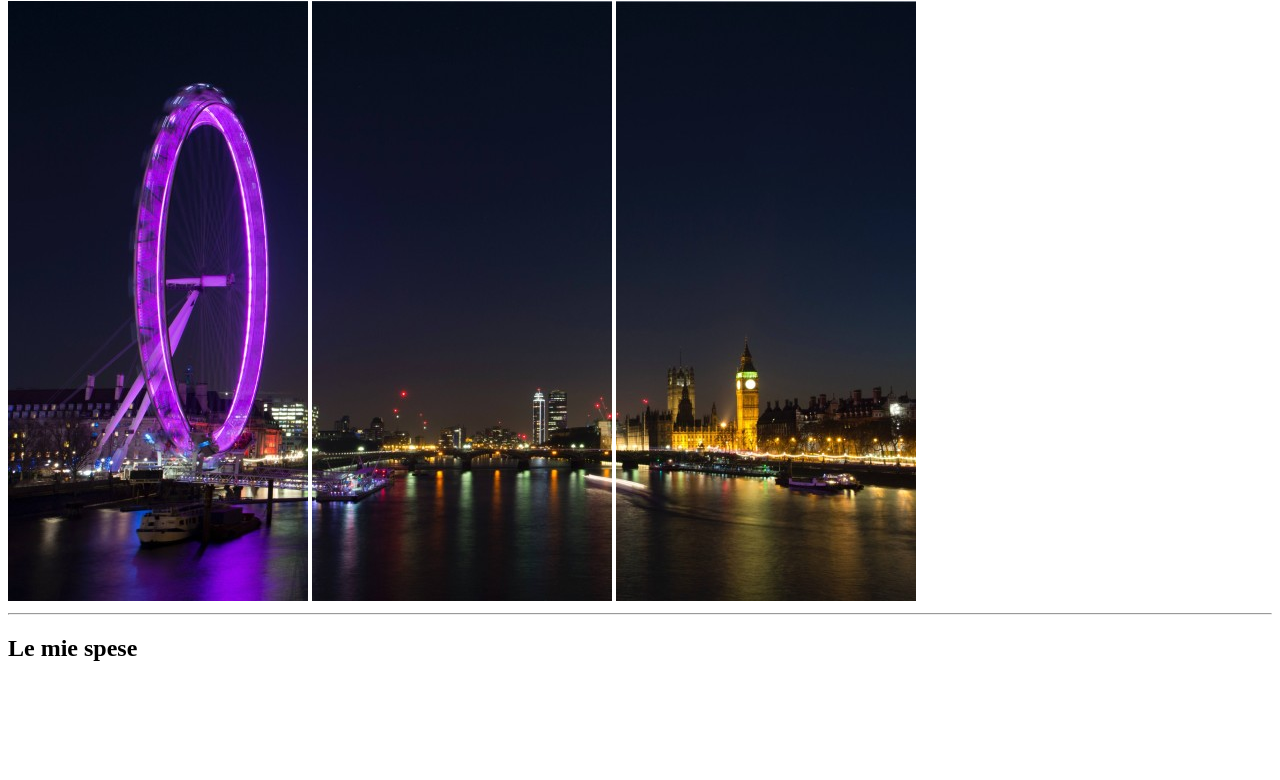
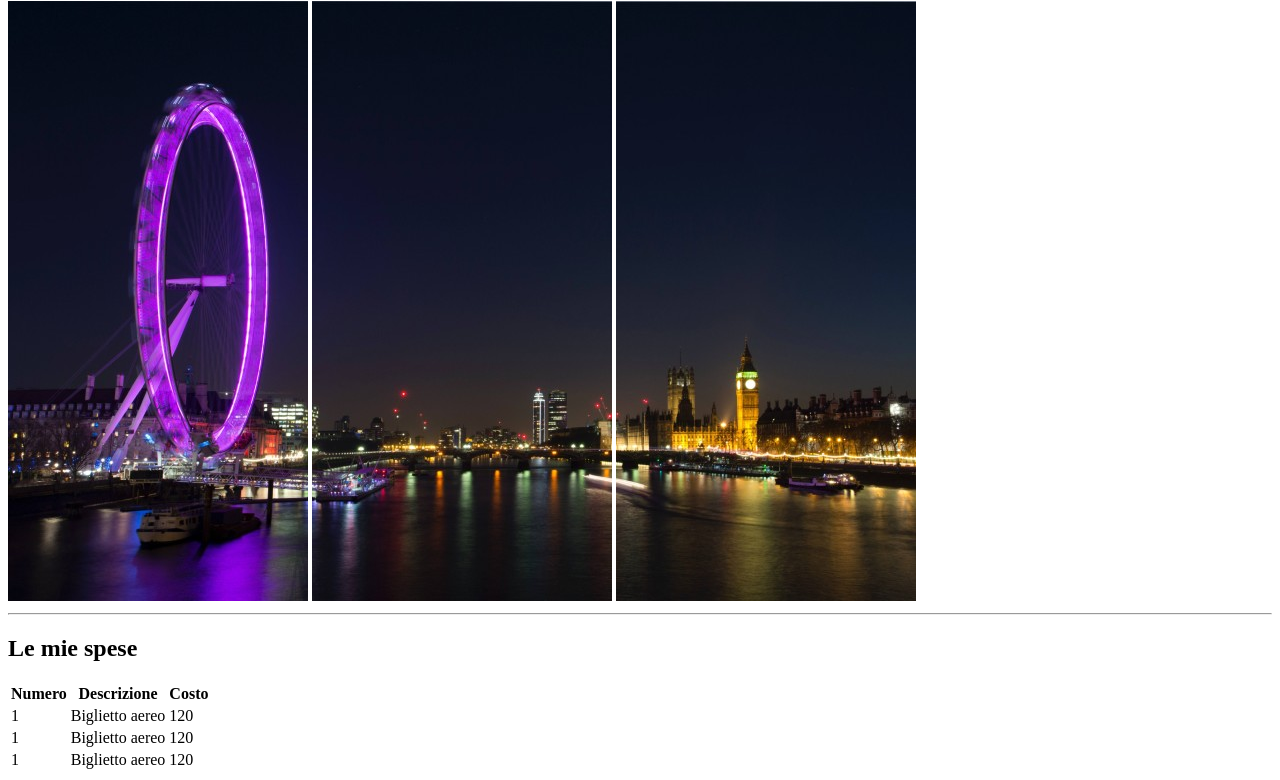
Before and after one commit to SimoneCappadona/html-london-trip, a plain HTML site: page idex.html in a window 1280 px wide. Shown: the part 79-859 px from the top of the page. Before the commit the page ends 800 px from the top, so only its background shows below. Drawn offline with Linux system fonts and the light colour scheme.

Commit message:
add list of payment

```diff
--- a/idex.html
+++ b/idex.html
@@ -19,7 +19,37 @@
 <img src="./img/pexels-bill-emrich-230794-1.jpg" alt="">
 <img src="./img/pexels-bill-emrich-230794-2.jpg" alt="">
 <hr />
+<!-- list of charges -->
 <h2>Le mie spese</h2>
+<!-- table -->
+<table>
+    <tr>
+      <th><strong>Numero</strong></th>
+      <th><strong>Descrizione</strong></th>
+      <th><strong>Costo</strong></th>
+    </tr>
+    <tr>
+      <td>1</td>
+      <td>Biglietto aereo</td>
+      <td>120</td>
+    </tr>
+    <tr>
+      <td>1</td>
+      <td>Biglietto aereo</td>
+      <td>120</td>
+    </tr>
+    <tr>
+        <td>1</td>
+        <td>Biglietto aereo</td>
+        <td>120</td>
+
+    </tr>
+  </table>
+
+
+
+
+</table>
 <body>
 
 </body>
```
